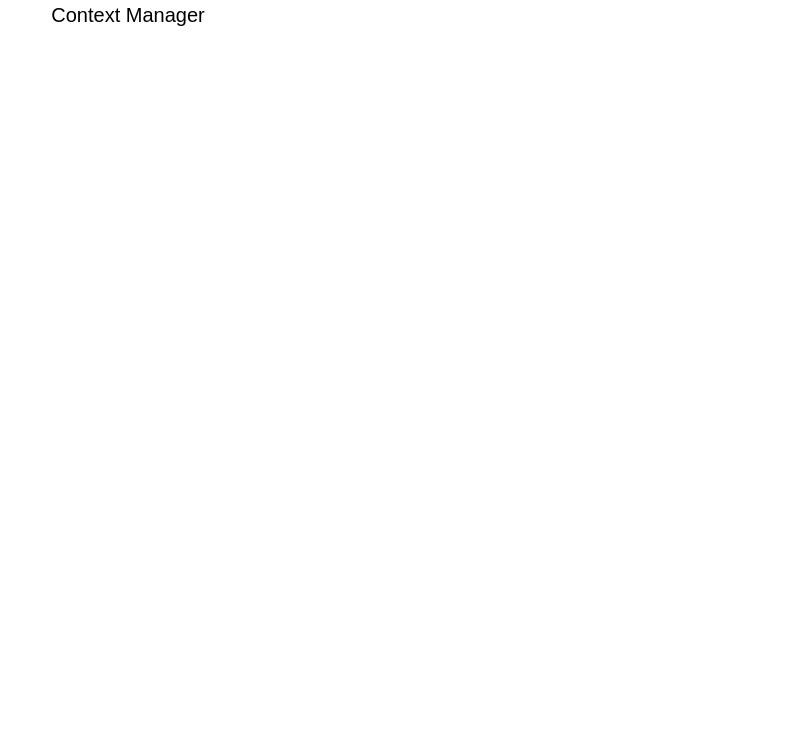
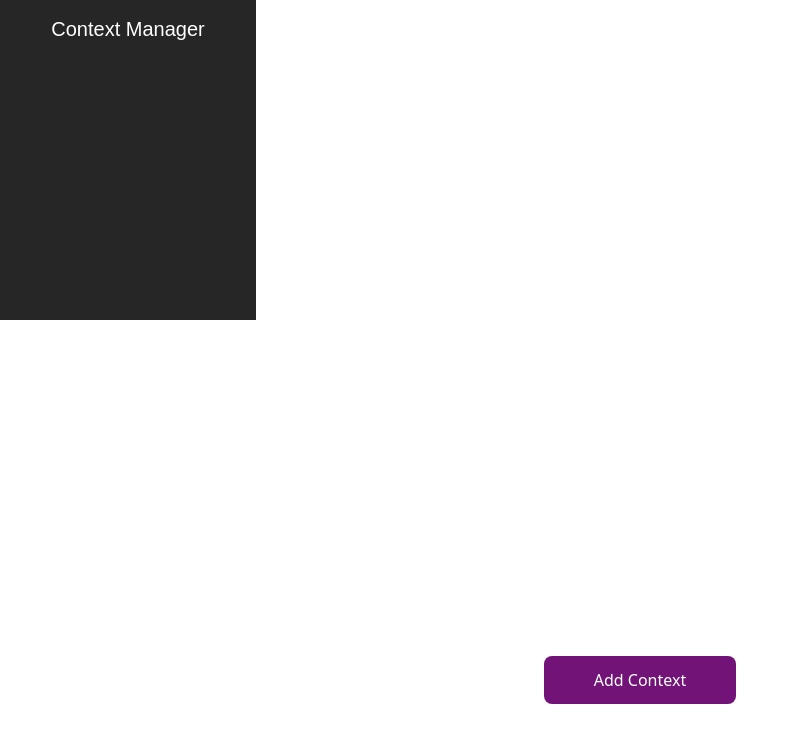
Before and after one commit to DawidSac24/ContentManager, a React (Vite) app: page / in a window 1280 px wide. Shown: the top 742 px of the page, without its empty margins (0-799 px from the left). Built offline with nearby package versions, Linux system fonts and the light colour scheme.

Commit message:
changing from css to tailwind

```diff
--- a/src/client/components/AddContext.tsx
+++ b/src/client/components/AddContext.tsx
@@ -1,13 +1,14 @@
-import "../styles/AddContext.css";
-
 type Props = {
   onAdd: () => void;
 };
 
 function AddContext({ onAdd }: Props) {
   return (
-    <div className="add-context-button-container">
-      <button className="add-context-button context" onClick={onAdd}>
+    <div
+      className="fixed bottom-0 w-screen h-[18%]
+     flex justify-center item-center"
+    >
+      <button className="context-tail !bg-fuchsia-900" onClick={onAdd}>
         <h3>Add Context</h3>
       </button>
     </div>
--- a/src/client/components/App.tsx
+++ b/src/client/components/App.tsx
@@ -8,7 +8,7 @@ function App() {
     <div
       className="w-64 h-80
       flex-row justify-around items-center
-      bg-"
+      bg-neutral-800"
     >
       <Header />
       <div className="main-content">
--- a/src/client/components/Contexts/DefaultContext.tsx
+++ b/src/client/components/Contexts/DefaultContext.tsx
@@ -2,7 +2,7 @@ import { DefaultContextProps } from "../../Props";
 
 function DefaultContext({ context, selectContext }: DefaultContextProps) {
   return (
-    <button className="context" onClick={selectContext}>
+    <button className="context-tail" onClick={selectContext}>
       <h3>{context.name}</h3>
     </button>
   );
--- a/src/client/components/Contexts/EditedContext.tsx
+++ b/src/client/components/Contexts/EditedContext.tsx
@@ -10,7 +10,6 @@ import { useContextActions } from "../../hooks/useContextActions";
 
 function ContextEdition({
   context,
-  isOpened,
   loadContexts,
   setContextState,
   onOutsideClick,
@@ -28,7 +27,7 @@ function ContextEdition({
     }
 
     setContextState(ContextState.default);
-    loadContexts;
+    loadContexts();
   };
 
   // SAVE the context after pressing ENTER
@@ -42,20 +41,21 @@ function ContextEdition({
   const ref = useRef<HTMLDivElement>(null);
   useOutsideClick(ref, onOutsideClick);
 
-  let className = "context context-edition-container";
-  if (isOpened) className += " opened-context";
-
   return (
-    <div ref={ref} className={className}>
+    <div ref={ref} className="context-tail !justify-evenly">
       <input
         type="text"
-        className="context-input"
+        className="h-[30px] w-[115px]"
         value={inputValue}
         onChange={(e) => setInputValue(e.target.value)}
         onKeyDown={handleKeyDown}
         placeholder={context.name}
       />
-      <button className="save-context" onClick={handleSave}>
+      <button
+        className="!h-[30px] !w-[50px]
+      !text-center"
+        onClick={handleSave}
+      >
         SAVE
       </button>
     </div>
--- a/src/client/components/Contexts/SelectedContext.tsx
+++ b/src/client/components/Contexts/SelectedContext.tsx
@@ -22,7 +22,7 @@ function SelectedContext({
 
   const [showPageList, setShowPageList] = useState<boolean>(false);
 
-  let contextContainerClass = "context selected-context";
+  let contextContainerClass = "selected";
   if (showPageList) contextContainerClass += " extended-page-list";
 
   return (
--- a/src/client/components/Header.tsx
+++ b/src/client/components/Header.tsx
@@ -2,7 +2,7 @@ import "../styles/Header.css";
 
 function Header() {
   return (
-    <div>
+    <div className="h-[18%] flex items-center justify-center text-center text-white">
       <h1 id="title">Context Manager</h1>
     </div>
   );
--- a/src/client/styles/ContextsList.css
+++ b/src/client/styles/ContextsList.css
@@ -40,24 +40,6 @@ li {
   text-align: center;
 }
 
-/* Simple custom scrollbar */
-.list-container::-webkit-scrollbar {
-  width: 6px;
-}
-
-.list-container::-webkit-scrollbar-track {
-  background: transparent;
-}
-
-.list-container::-webkit-scrollbar-thumb {
-  background-color: #444;
-  border-radius: 999px;
-}
-
-.list-container::-webkit-scrollbar-thumb:hover {
-  background-color: #666;
-}
-
 .how-dropdown {
   height: 100px;
 }
--- a/src/client/styles/index.css
+++ b/src/client/styles/index.css
@@ -23,4 +23,34 @@ body,
   --secondary-color: #151616;
   --padding: 10px;
 } */
+
 @import "tailwindcss";
+
+.context-tail {
+  @apply w-48 h-12
+  flex items-center justify-center
+  bg-neutral-900 text-white rounded-lg;
+}
+
+.selected {
+  @apply w-48 max-h-36
+  bg-neutral-900 text-white;
+}
+
+/* Simple custom scrollbar */
+.list-container::-webkit-scrollbar {
+  width: 6px;
+}
+
+.list-container::-webkit-scrollbar-track {
+  background: transparent;
+}
+
+.list-container::-webkit-scrollbar-thumb {
+  background-color: #444;
+  border-radius: 999px;
+}
+
+.list-container::-webkit-scrollbar-thumb:hover {
+  background-color: #666;
+}
--- /dev/null
+++ b/tailwind.config.ts
@@ -0,0 +1,11 @@
+module.exports = {
+  purge: [],
+  darkMode: false, // or 'media' or 'class'
+  theme: {
+    extend: {},
+  },
+  variants: {
+    extend: {},
+  },
+  plugins: [],
+};
```
Also changed, not shown: 5 other files (tests, documents, lock files or other folders).
